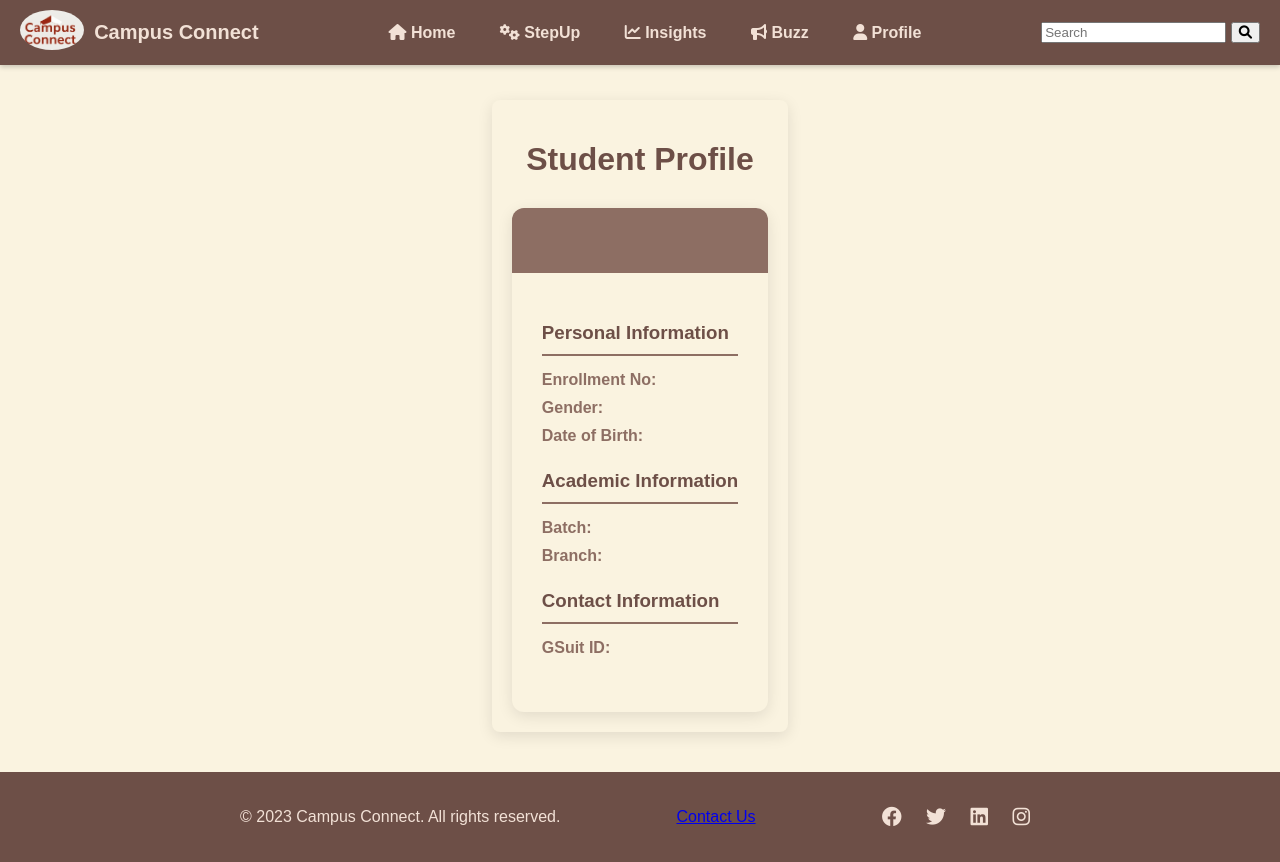
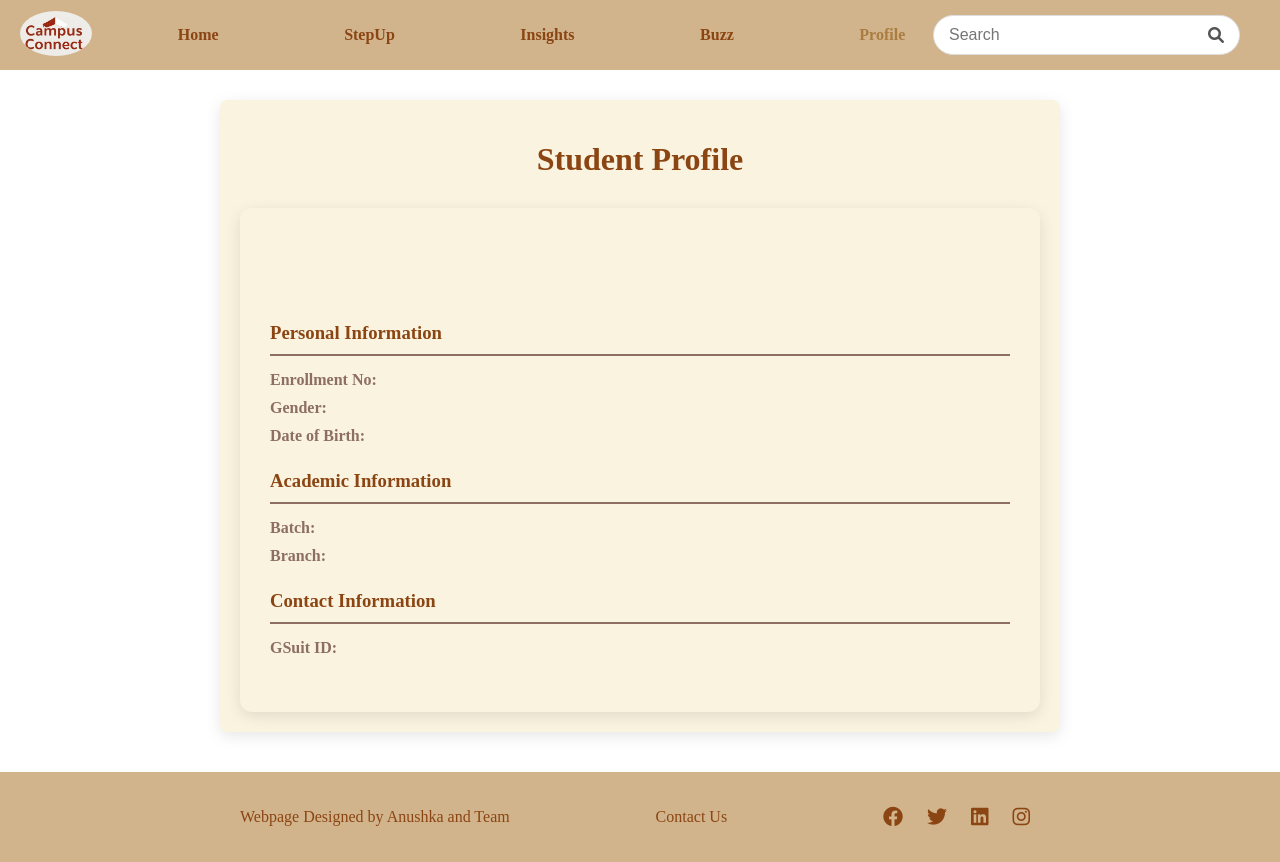
Before and after one commit to maanya14/CampusConnect, a PHP site: page /profile.html in a window 1280 px wide. Run offline with PHP 8.4, Linux system fonts and the light colour scheme.

Commit message:
updated buzz

```diff
--- a/profile.css
+++ b/profile.css
@@ -1,56 +1,112 @@
-body {
-    font-family: 'Arial', sans-serif;
-    background-color: #FAF3E0; /* Light beige/cream background */
-    color: #333333; /* Dark gray text for contrast */
+body{
+    background-color: white;
+    padding: 0;
     margin: 0;
+}
+header{
+    margin: 0;
+    z-index: 10;
     padding: 0;
-    display: flex;
-    flex-direction: column;
-    min-height: 100vh;
+    top: 0;
+    left: 0;
+    width: 100%;
+    position: fixed;
 }
 
+/* Navbar Styles */
+
+
+.logo {
+    width: 30px;
+    height: auto;
+    margin-right: 10px;
+}
+#navlogo{
+    height: 45px;
+    border-radius: 50%;
+
+}
 .navbar {
     display: flex;
+    position: relative;
     justify-content: space-between;
     align-items: center;
-    padding: 10px 20px;
-    background-color: #6D4F47; /* Rich brown for the navbar */
-    position: fixed;
-    top: 0;
-    left: 0;
-    right: 0;
-    z-index: 1000;
-    box-shadow: 0 2px 5px rgba(0, 0, 0, 0.2);
+    padding: 20px;
+    background-color: #D2B48C;
+    height: 30px;
 }
 
-.logo {
+.nav-links {
     display: flex;
-    align-items: center;
-    color: #F2E1D6; /* Light color for the logo */
-    font-size: 20px;
-    font-weight: bold;
+    justify-content: space-around;
+    list-style: none;
+    flex-grow: 1;  /* Allow nav-links to grow and fill available space */
+    margin-left: 20px;  /* Adjust margin for better alignment */
 }
-
-#navlogo {
-    height: 40px;
-    border-radius: 50%;
-    margin-right: 10px;
+.nav-links a.active{
+    color: #aa7c3f;
 }
 
 .nav-links a {
     text-decoration: none;
-    color: #F2E1D6; /* Light color for navigation links */
+    color: #8B4513;
     padding: 10px 15px;
     font-weight: bold;
     font-size: 16px;
     border-radius: 5px;
-    margin-left: 10px;
-    transition: background-color 0.3s, color 0.3s;
+    margin-left: 70px;
+    position: relative;
+    transition: color 0.3s ease;
+}
+.nav-links a:hover{
+    color: #aa7c3f;
+}
+.nav-links a::after {
+    content: '';
+    position: absolute;
+    width: 100%;
+    height: 2px;
+    bottom: -5px;
+    left: 0;
+    background-color: #fff;
+    transform: scaleX(0);
+    transition: transform 0.3s ease;
 }
 
-.nav-links a:hover {
-    background-color: #8D6E63; /* Darker shade of brown for hover */
-    color: #FFFFFF; /* White text on hover */
+.nav-links a:hover::after {
+    transform: scaleX(1);
+}
+
+.search {
+    display: flex;
+    align-items: center;
+    position: relative;
+    margin-right: 20px;
+
+}
+
+.search-input {
+    padding: 10px 40px 10px 15px;
+    border: 1px solid #ddd;
+    border-radius: 20px;
+    width: 250px; /* Adjust width of the search box */
+    font-size: 16px;
+}
+@import url('https://cdnjs.cloudflare.com/ajax/libs/font-awesome/4.7.0/css/font-awesome.min.css');
+
+.search-icon {
+    position: absolute;
+    right: 10px;
+    top: 50%;
+    transform: translateY(-50%);
+    background: none;
+    border: none;
+    cursor: pointer;
+}
+
+.search-icon i {
+    font-size: 16px;
+    color: #555;
 }
 
 .container {
@@ -65,7 +121,7 @@ body {
 
 h1 {
     text-align: center;
-    color: #6D4F47; /* Dark brown for headers */
+    color: #8B4513; /* Dark brown for headers */
     margin-bottom: 30px;
 }
 
@@ -77,8 +133,8 @@ h1 {
 }
 
 .profile-header {
-    background-color: #8D6E63; /* Medium brown */
-    color: #FFFFFF; /* White text */
+    background-color: #FAF3E0; /* Medium brown */
+    color: #8B4513; /* White text */
     padding: 30px;
     text-align: center;
 }
@@ -112,7 +168,7 @@ h1 {
 }
 
 .info-group h3 {
-    color: #6D4F47; /* Dark brown for section headings */
+    color: #8B4513; /* Dark brown for section headings */
     border-bottom: 2px solid #8D6E63; /* Darker brown border */
     padding-bottom: 10px;
     margin-bottom: 15px;
@@ -129,10 +185,17 @@ strong {
 }
 
 footer {
-    background-color: #6D4F47; /* Dark brown footer */
-    color: #F2E1D6; /* Light text */
-    padding: 20px 0;
+    background-color: #D2B48C;
+    width: 100%;
+    color: #8B4513;
+    padding: 10px 0;
     text-align: center;
+    overflow-x: hidden;
+}
+
+.footer-content a{
+    text-decoration: none;
+    color: #8B4513;
 }
 
 .footer-content {
@@ -144,16 +207,16 @@ footer {
 }
 
 .social-links a {
-    color: #F2E1D6; /* Light color for social links */
+    color: #8B4513;
     font-size: 20px;
     margin: 0 10px;
-    transition: opacity 0.3s, color 0.3s;
+    transition: opacity 0.3s;
 }
 
 .social-links a:hover {
     opacity: 0.8;
-    color: #D6A188; /* Soft reddish-brown */
 }
+
 
 @media (max-width: 768px) {
     .container {
--- a/profile.html
+++ b/profile.html
@@ -3,29 +3,30 @@
 <head>
     <meta charset="UTF-8">
     <meta name="viewport" content="width=device-width, initial-scale=1.0">
-    <title>StepUp | Campus Connect</title>
+    <title>Profile </title>
     <link rel="stylesheet" href="profile.css">
     <link rel="stylesheet" href="https://cdnjs.cloudflare.com/ajax/libs/font-awesome/6.0.0-beta3/css/all.min.css">
 </head>
 <body>
-    <header class="navbar">
+    <header>
+        <nav class="navbar">
             <div class="logo">
                 <a href="home.html"><img src="images/logo 5.jpg" alt="CampusConnect Logo" id="navlogo"></a>
-            <span>Campus Connect</span>
             </div>
-        <nav class="nav-links">
-            <a href="home.html"><i class="fas fa-home"></i> Home</a>
-            <a href="StepUpindex.html" class="active"><i class="fas fa-cogs"></i> StepUp</a>
-            <a href="insights.html"><i class="fas fa-chart-line"></i> Insights</a>
-            <a href="buzz.html"><i class="fas fa-bullhorn"></i> Buzz</a>
-            <a href="pp.html"><i class="fas fa-user"></i> Profile</a>
-        </nav>
+            <div class="nav-links">
+                <a href="2nd.html">Home</a>
+                <a href="StepUpindex.html" >StepUp</a>
+                <a href="insights.html" >Insights</a>
+                <a href="buzz.html">Buzz</a>
+                <a href="pp.html" class="active">Profile</a>
+            </div>
             <div class="search">
                 <input type="text" placeholder="Search" class="search-input">
                 <button class="search-icon">
                     <i class="fa fa-search"></i>
                 </button>
             </div>
+        </nav>
     </header>
     <main class="container">
     <h1>Student Profile</h1>
@@ -55,9 +56,10 @@
         </div>
     </main>
     <footer>
+        <footer>
             <div class="footer-content">
-            <p>&copy; 2023 Campus Connect. All rights reserved.</p>
-            <p><a href="contact.html" target="_blank">Contact Us</a></p>
+                <p >Webpage Designed by Anushka and Team</p>
+                <p ><a href="contact.php">Contact Us</a></p>
                 <div class="social-links">
                     <a href="https://www.facebook.com/jiitofficial/"><i class="fab fa-facebook"></i></a>
                     <a href="https://x.com/JaypeeUniversi2"><i class="fab fa-twitter"></i></a>
```
Also changed, not shown: StepUp.css (+12 -9 lines), StepUpindex.html (+4 -4 lines), buzz.css (+111 -56 lines), buzz.html (+14 -14 lines), like_post.php (+41 -12 lines), script1.js (+26 -0 lines). Lines whose indentation alone changed are shown as unchanged.
